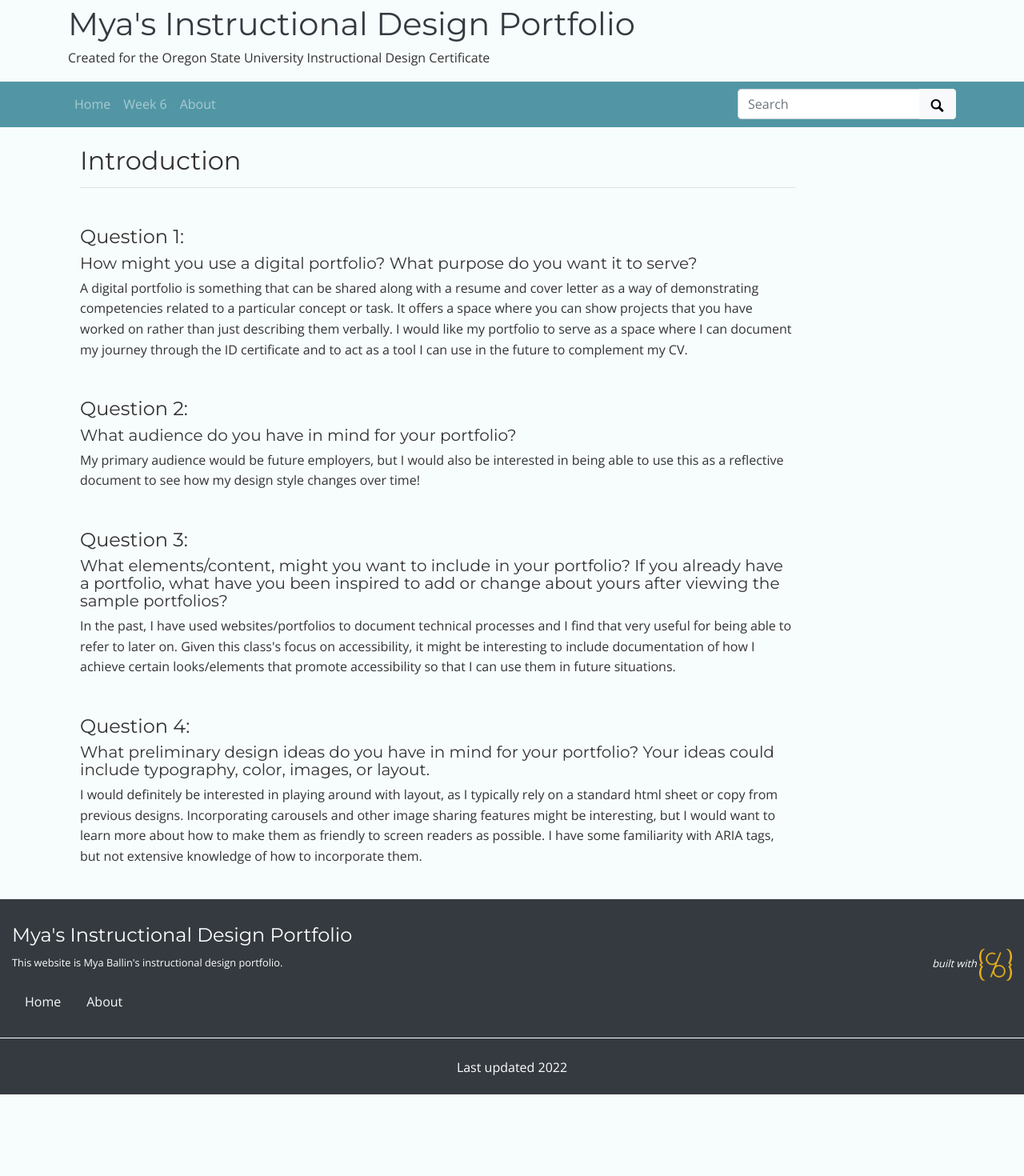
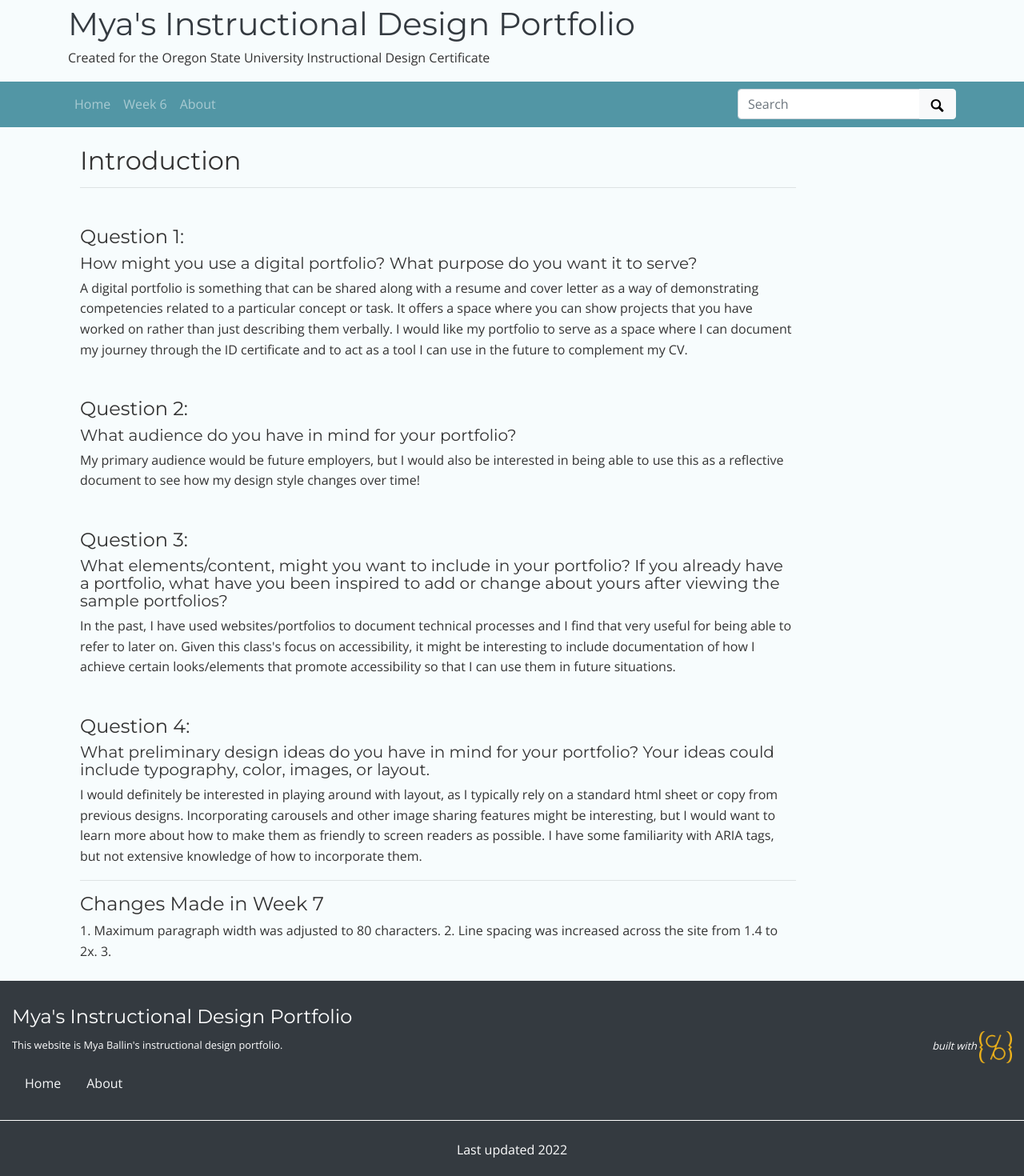
Before and after one commit to mxballin/instructional-design, a Jekyll site: the page built from index.md, in a window 1280 px wide. Shown: the whole page at 80% size. Built offline with Jekyll 4.4.1, drawn with Linux system fonts in a browser that asks for light colours; some web fonts are replaced; before the commit the page ends 1368 px from its top, so only the background shows below that.

Commit message:
Update home-infographic.html

```diff
--- a/_layouts/home-infographic.html
+++ b/_layouts/home-infographic.html
@@ -27,6 +27,11 @@ layout: page
 <h4>Question 4:</h4> <h5>What preliminary design ideas do you have in mind for your portfolio? Your ideas could include typography, color, images, or layout.</h5>
 I would definitely be interested in playing around with layout, as I typically rely on a standard html sheet or copy from previous designs. Incorporating carousels and other image sharing features might be interesting, but I would want to learn more about how to make them as friendly to screen readers as possible. I have some familiarity with ARIA tags, but not extensive knowledge of how to incorporate them.
 </p>
+<hr>
+<h4> Changes Made in Week 7</h4>
+1. Maximum paragraph width was adjusted to 80 characters.
+2. Line spacing was increased across the site from 1.4 to 2x.
+3.
     </div>
   </div>
 </div>
```
